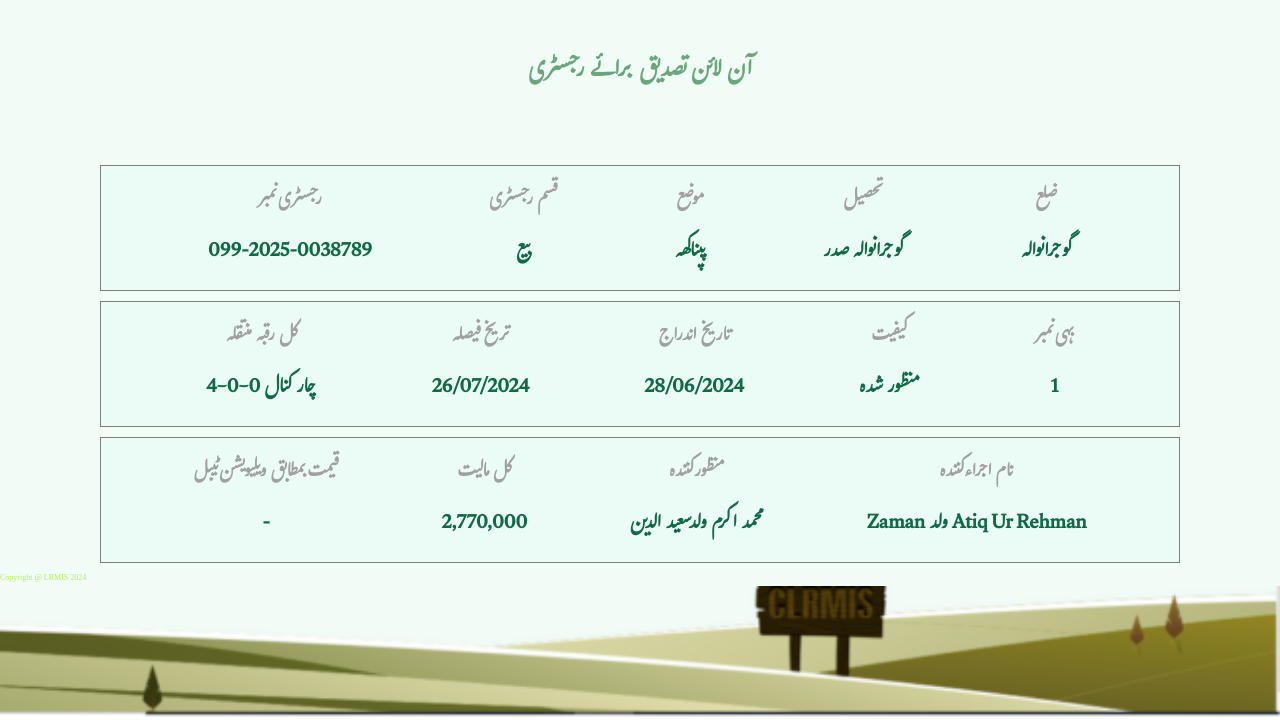
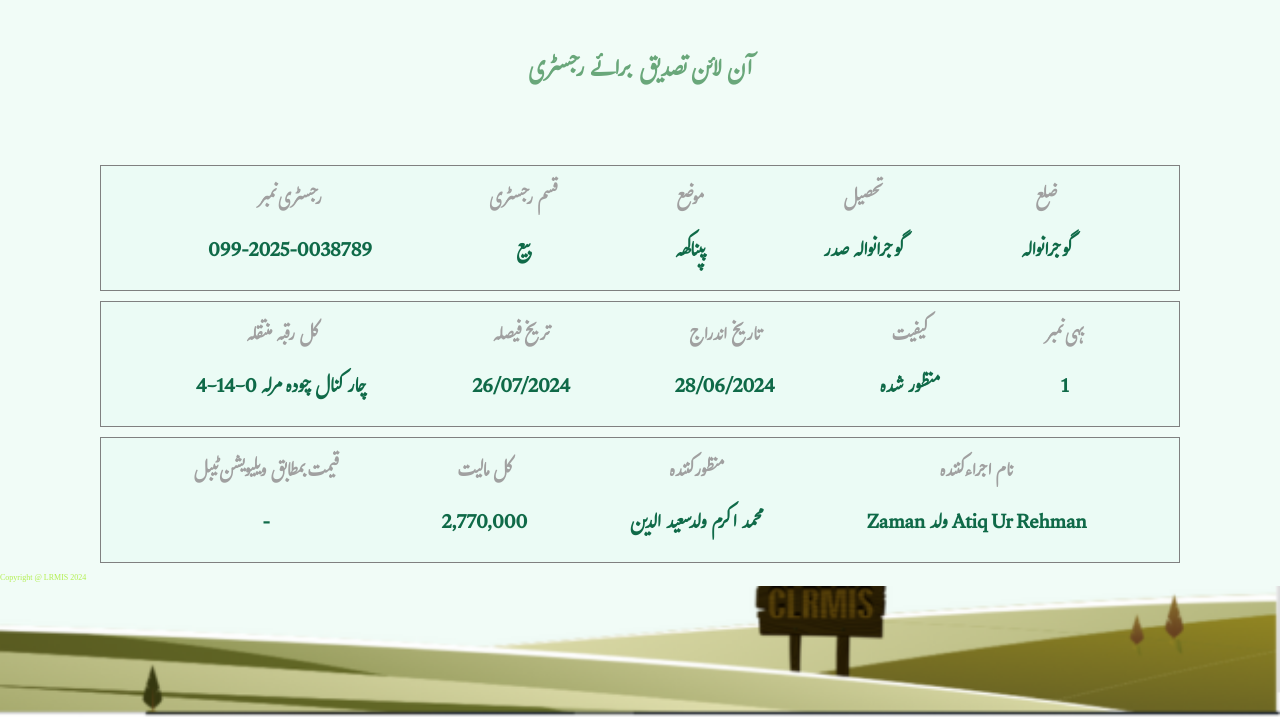
Before and after one commit to punjabzameen/Usman0, a plain HTML site: page index.html in a window 1280 px wide. Shown: the part 80-800 px from the top of the page. Drawn offline with Linux system fonts and the light colour scheme.

Commit message:
Update index.html

```diff
--- a/index.html
+++ b/index.html
@@ -63,7 +63,7 @@
             <div class="item text1">
                 <h3>کل رقبہ منتقلہ
                 </h3>
-                <p>4-0-0 چار کنال
+                <p>4-14-0 چار کنال چودہ مرلہ
                 </p>
             </div>
             <div class="item text2"><h3>تریخ فیصلہ
```
